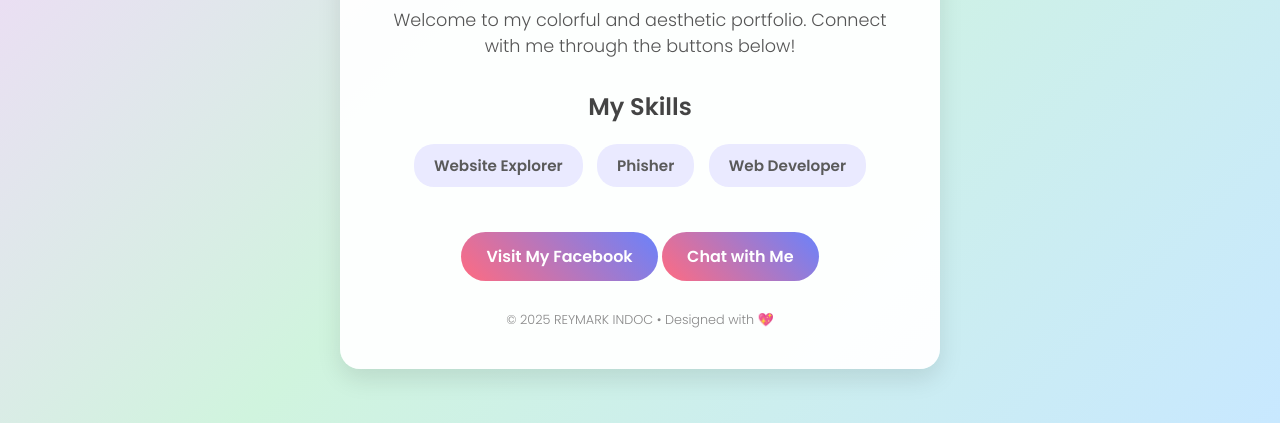
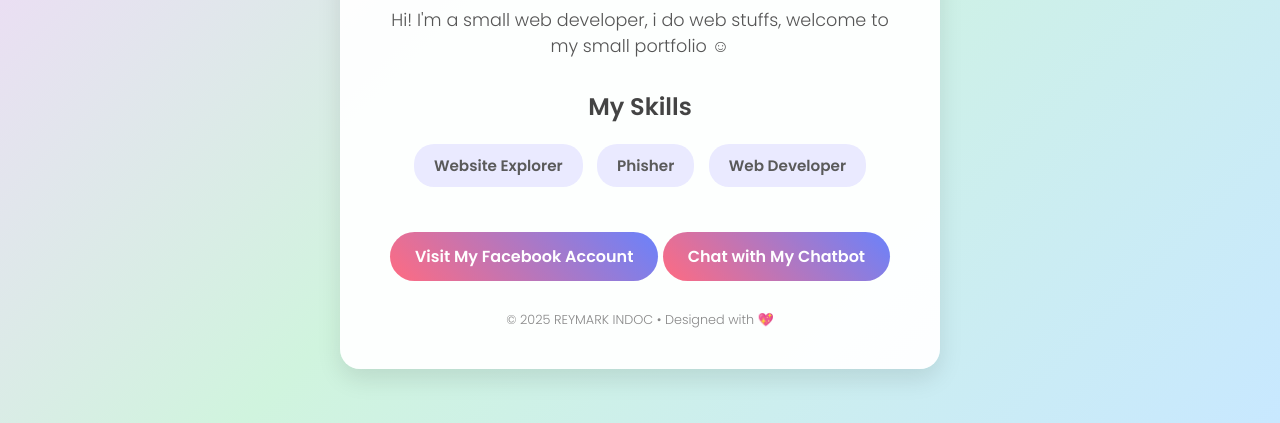
Before and after one commit to m4keithappy651/portfolio.github.io, a plain HTML site: page index.html in a window 1280 px wide. Shown: the part 377-800 px from the top of the page. Drawn offline with Linux system fonts and the light colour scheme.

Commit message:
index.html

```diff
--- a/index.html
+++ b/index.html
@@ -211,7 +211,7 @@
     />
 
     <h1>REYMARK INDOC</h1>
-    <p>Welcome to my colorful and aesthetic portfolio. Connect with me through the buttons below!</p>
+    <p>Hi! I'm a small web developer, i do web stuffs, welcome to my small portfolio ☺</p>
 
     <!-- Skills Section -->
     <div class="skills">
@@ -228,7 +228,7 @@
       target="_blank"
       rel="noopener noreferrer"
     >
-      Visit My Facebook
+      Visit My Facebook Account
     </a>
 
     <!-- Chatbot Button -->
@@ -238,7 +238,7 @@
       target="_blank"
       rel="noopener noreferrer"
     >
-      Chat with Me
+      Chat with My Chatbot
     </a>
 
     <footer>
```
